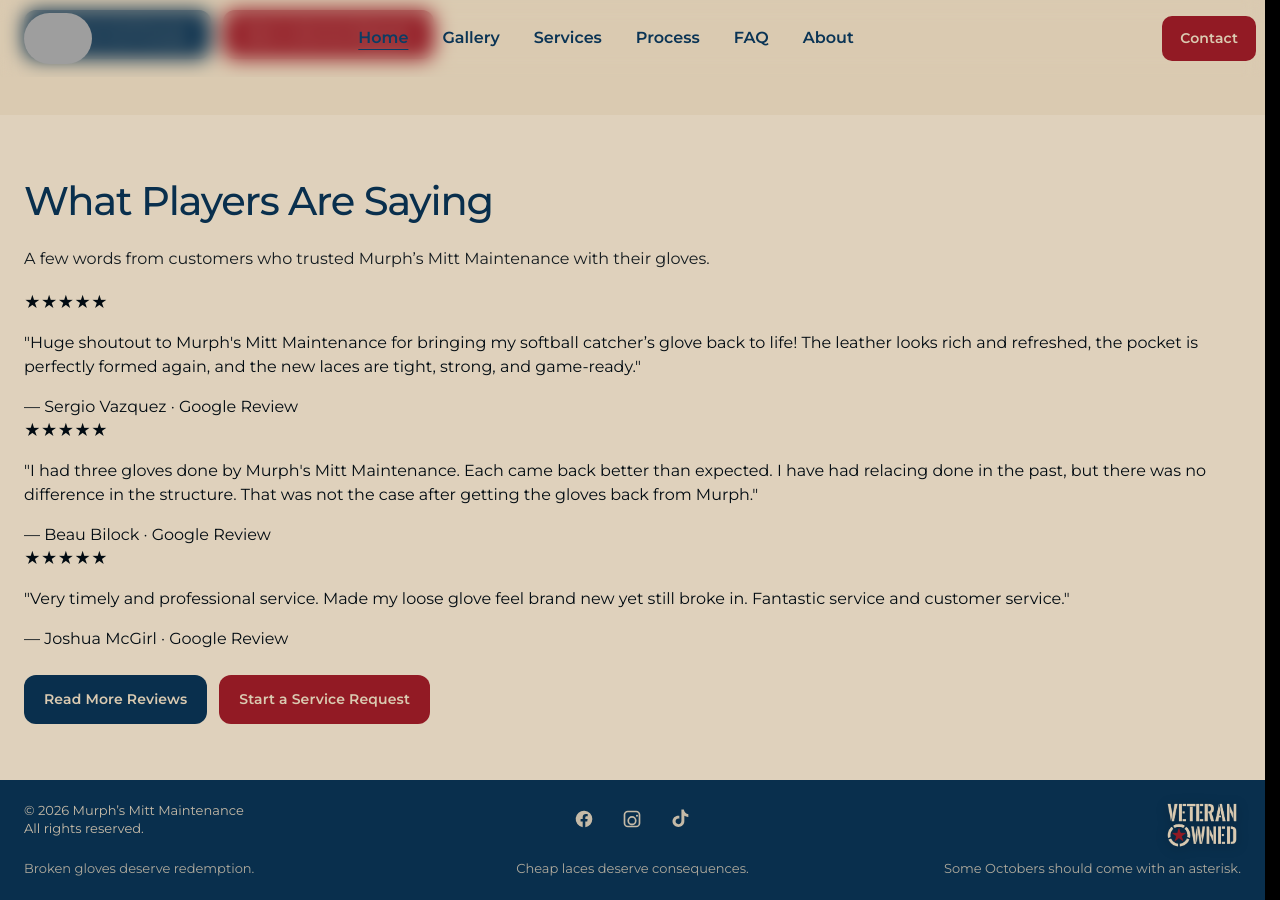
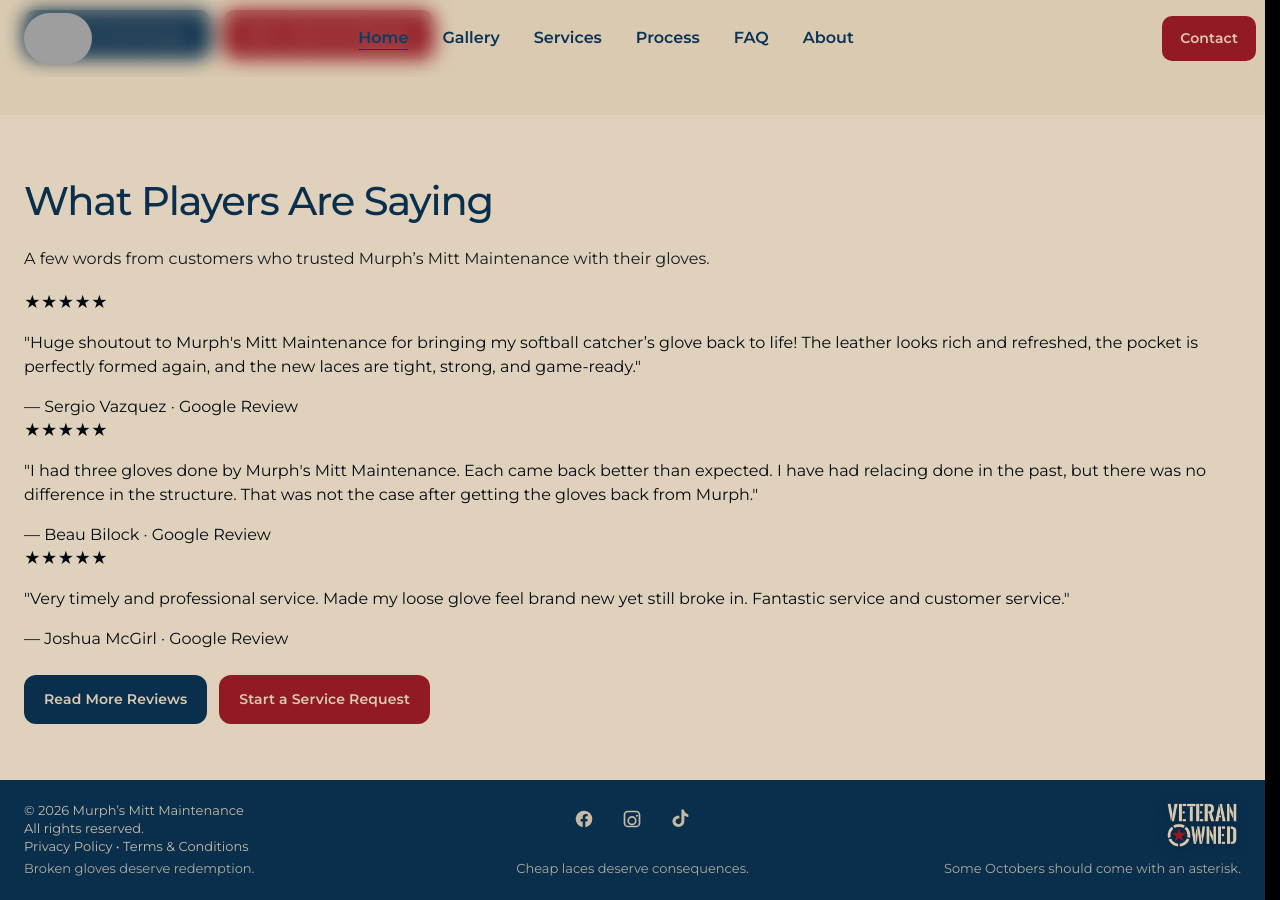
Before and after one commit to kbrettmurphy-ctrl/murphsmitts, a Jekyll site: the page built from index.html, in a window 1280 px wide and 900 px high, scrolled down 2062 px. Built offline with Jekyll 4.4.1, drawn with Linux system fonts in a browser that asks for light colours; grey boxes are pictures that could not be loaded.

Commit message:
Update footer.html

```diff
--- a/_includes/footer.html
+++ b/_includes/footer.html
@@ -3,6 +3,11 @@
 
     <div class="footer-left">
       <div class="copyright">© 2026 Murph’s Mitt Maintenance<br>All rights reserved.</div>
+      <div class="footer-legal">
+        <a href="{{ '/privacy-policy/' | relative_url }}">Privacy Policy</a>
+        <span aria-hidden="true">•</span>
+        <a href="{{ '/terms-and-conditions/' | relative_url }}">Terms &amp; Conditions</a>
+      </div>
       <div class="footer-tagline tagline-desktop">Broken gloves deserve redemption.</div>
     </div>
 
```
